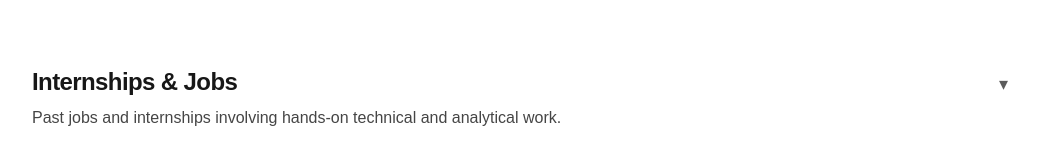
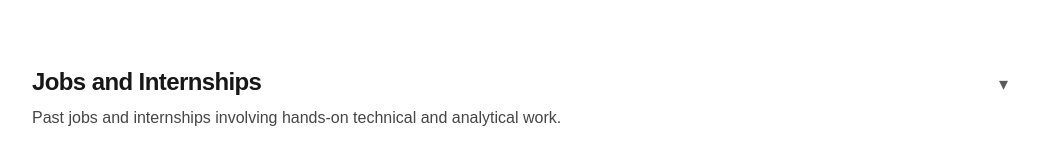
Before and after one commit to Thomas-Lohman/Personal-Website, a Next.js app: page /work in a window 1280 px wide. Shown: the part 329-485 px from the top of the page, without its empty margins (120-1159 px from the left). Built offline with nearby package versions, Linux system fonts and the light colour scheme.

Commit message:
Spelling

```diff
--- a/app/work/page.tsx
+++ b/app/work/page.tsx
@@ -278,7 +278,7 @@ export default function WorkPage() {
         </DropdownSection>
 
         <DropdownSection
-          title="Internships & Jobs"
+          title="Jobs and Internships"
           subtitle="Past jobs and internships involving hands-on technical and analytical work."
         >
           <div className="space-y-4">
```
